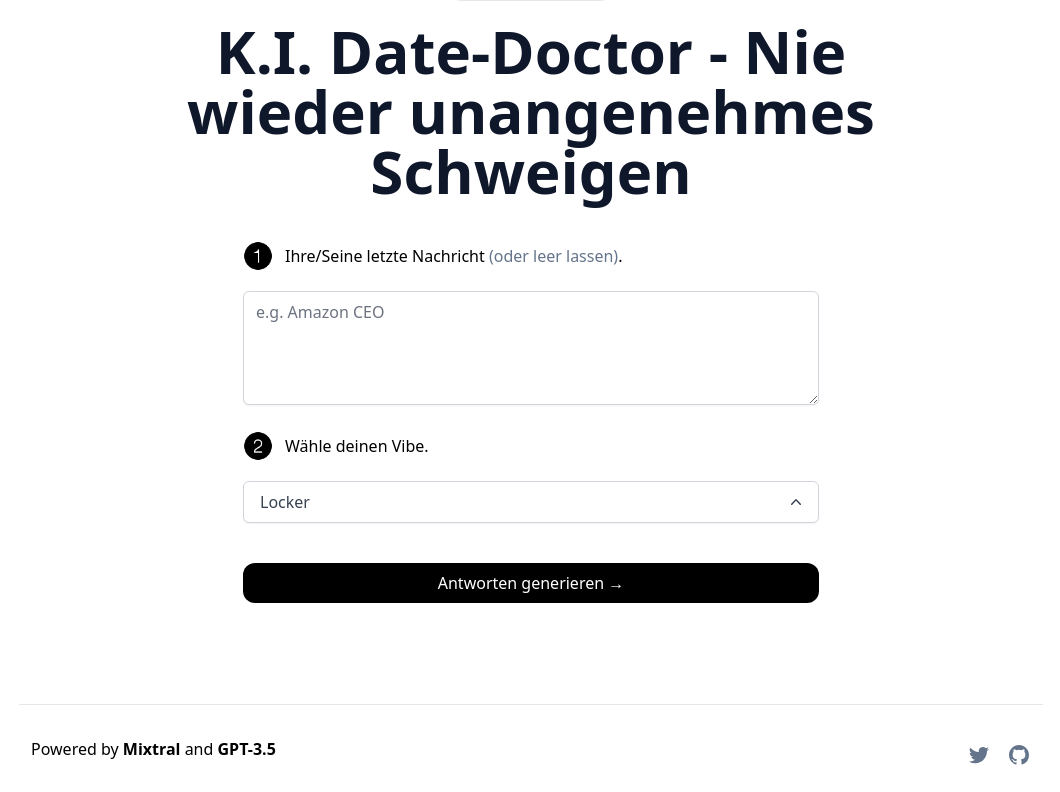
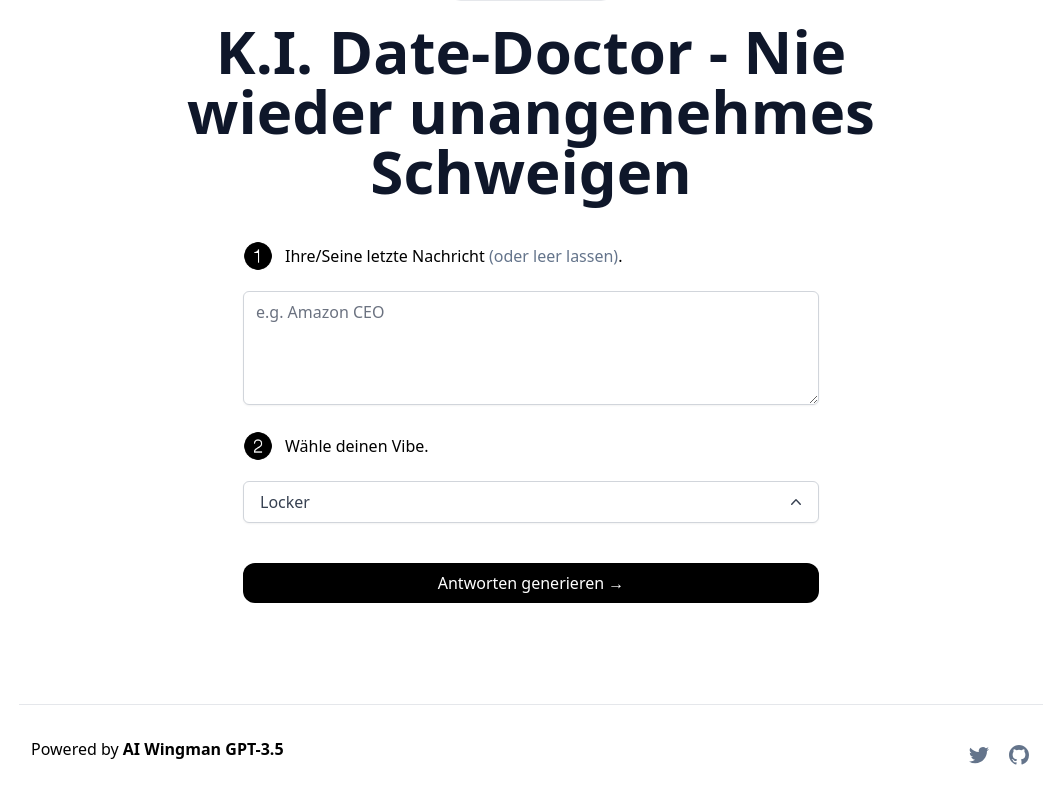
Before and after one commit to p100x/ai_wingman, a Next.js app: page / in a window 1280 px wide. Shown: the part 203-995 px from the top of the page, without its empty margins (109-1169 px from the left). Built offline with nearby package versions, Linux system fonts and the light colour scheme.

Commit message:
Update Footer.tsx

```diff
--- a/components/Footer.tsx
+++ b/components/Footer.tsx
@@ -6,16 +6,16 @@ export default function Footer() {
       <div>
         Powered by{' '}
         <a
-          href="https://mistral.ai/news/mixtral-of-experts"
+          href="#"
           target="_blank"
           rel="noreferrer"
           className="font-bold hover:underline transition underline-offset-2"
         >
-          Mixtral{' '}
+          AI Wingman{' '}
         </a>
-        and{' '}
+        {' '}
         <a
-          href="https://platform.openai.com/docs/models"
+          href="#"
           target="_blank"
           rel="noreferrer"
           className="font-bold hover:underline transition underline-offset-2"
@@ -25,7 +25,7 @@ export default function Footer() {
       </div>
       <div className="flex space-x-4 pb-4 sm:pb-0">
         <Link
-          href="https://twitter.com/nutlope"
+          href="#"
           className="group"
           aria-label="TaxPal on Twitter"
         >
@@ -37,7 +37,7 @@ export default function Footer() {
           </svg>
         </Link>
         <Link
-          href="https://github.com/Nutlope/twitterbio"
+          href="#"
           className="group"
           aria-label="TaxPal on GitHub"
         >
```
